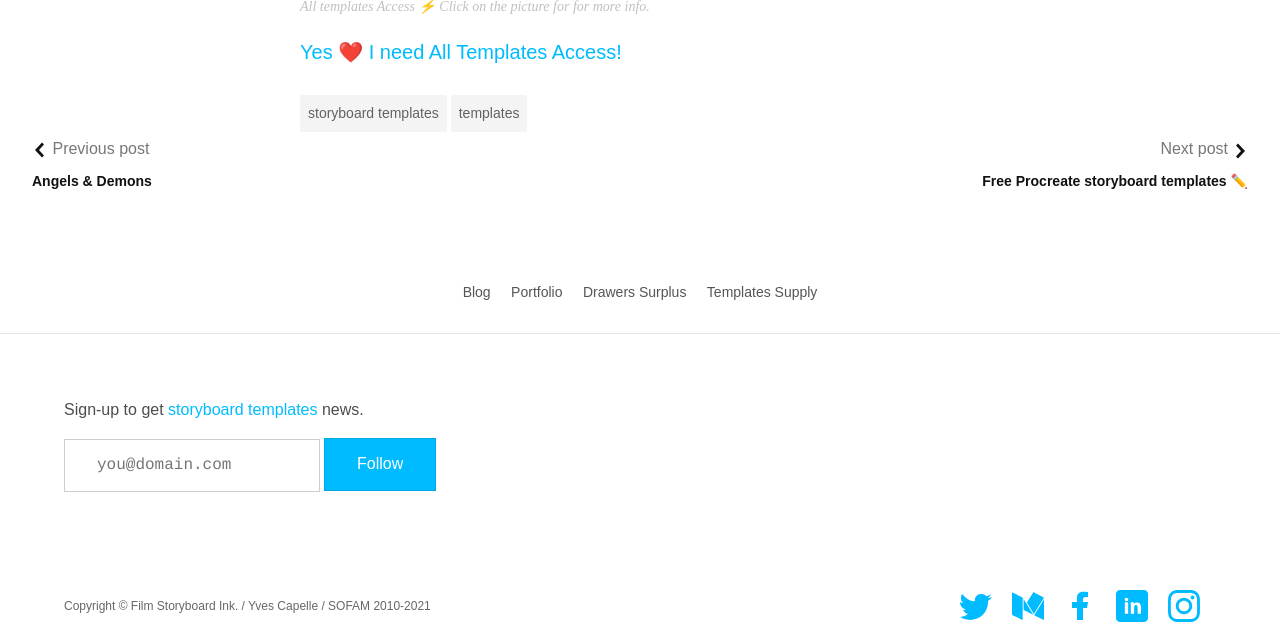
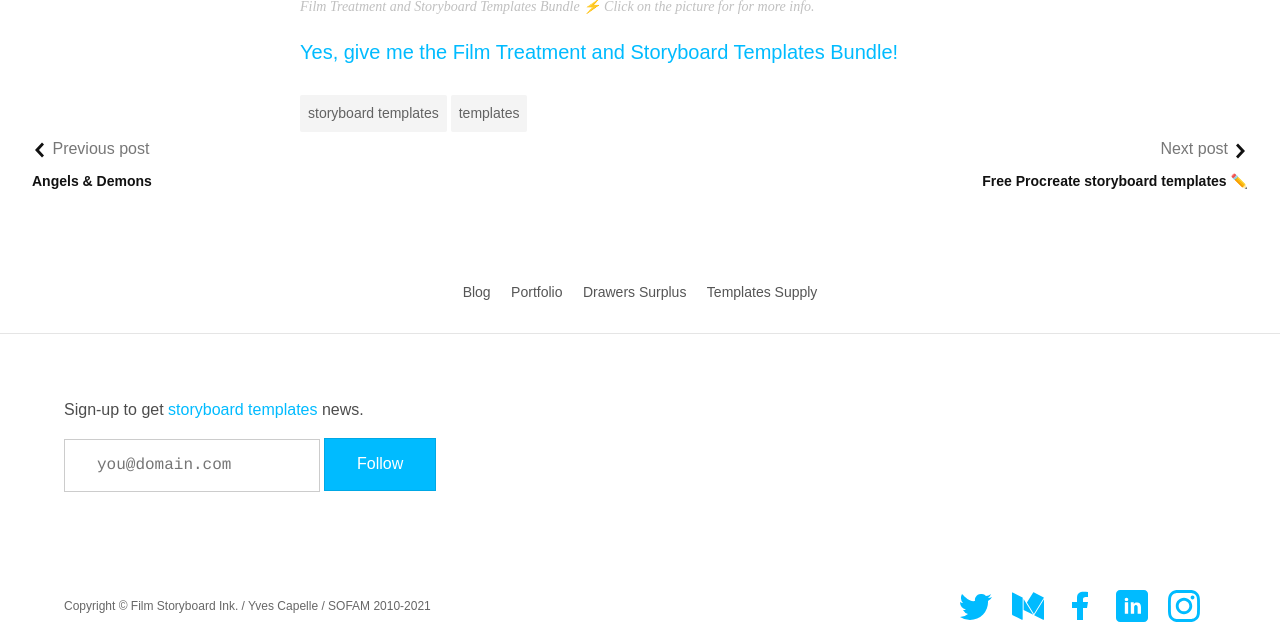
Before and after one commit to YJPL/film-storyboards, a Jekyll site: the page built from _posts/2020-11-27-all-templates-access-membership.md, in a window 1280 px wide and 900 px high, scrolled down 1476 px, cut to the strip 261-900 px from the top of the window. Built offline with Jekyll 4.4.1, drawn with Linux system fonts in a browser that asks for light colours; a script that is not in the unit is left out; some of the changed text lies outside the part shown.

Commit message:
Update 2020-11-27-all-templates-access-membership.md

```diff
--- a/_posts/2020-11-27-all-templates-access-membership.md
+++ b/_posts/2020-11-27-all-templates-access-membership.md
@@ -1,16 +1,16 @@
 ---
 title: Film Treatment and Storyboard Templates Bundle ⚡️
 date: 2020-11-27 12:24:48 +0100
-last_modified_at: 2021-03-30
+last_modified_at: 2021-04-14
 author: Yves
 layout: post-centered
 permalink: /all-templates-access-membership/
-text-button: Yes ❤️ I need All Templates Access!
+text-button: Yes, give me the Film Treatment and Storyboard Templates Bundle!
 image: /images/uploads/2020/membership/All-Access-Film-Storyboards-templates-overview_2x1_1200.png
 categories: [storyboard templates, templates]
 ---
 ### Introducing Membership 👇
-[Film Treatment and Storyboard Templates Bundle](https://gum.co/all-access){: .b .blue .hover-green} lets you get all paid templates at once and includes the new templates published within the next year along with free updates for all the templates for one year.
+The [Film Treatment and Storyboard Templates Bundle](https://gum.co/all-access){: .b .blue .hover-green} lets you get all paid templates at once and includes the new templates published within the next year along with free updates for all the templates for one year.
 
 Right now, this means **50** templates for [Adobe InDesign](https://www.adobe.com/products/indesign.html) (Mac and PC), [Apple Keynote](https://www.apple.com/keynote/), and [Apple Pages](https://www.apple.com/pages/).
 
@@ -27,7 +27,7 @@ The free templates are also part of this membership, for convenience, at no addi
 </p>
 
 <a href="https://gum.co/all-access" class="no-underline pv2 grow db"><img class="w-100" src="/images/uploads/2020/membership/All-Access-Film-Storyboards-templates-overview_1200.png"></a>
-<figcaption>All templates Access ⚡️ Click on the picture for for more info.</figcaption>
+<figcaption>Film Treatment and Storyboard Templates Bundle ⚡️ Click on the picture for for more info.</figcaption>
 
 
 {% include gumroad-overlay.html id="all-access" %}
```
